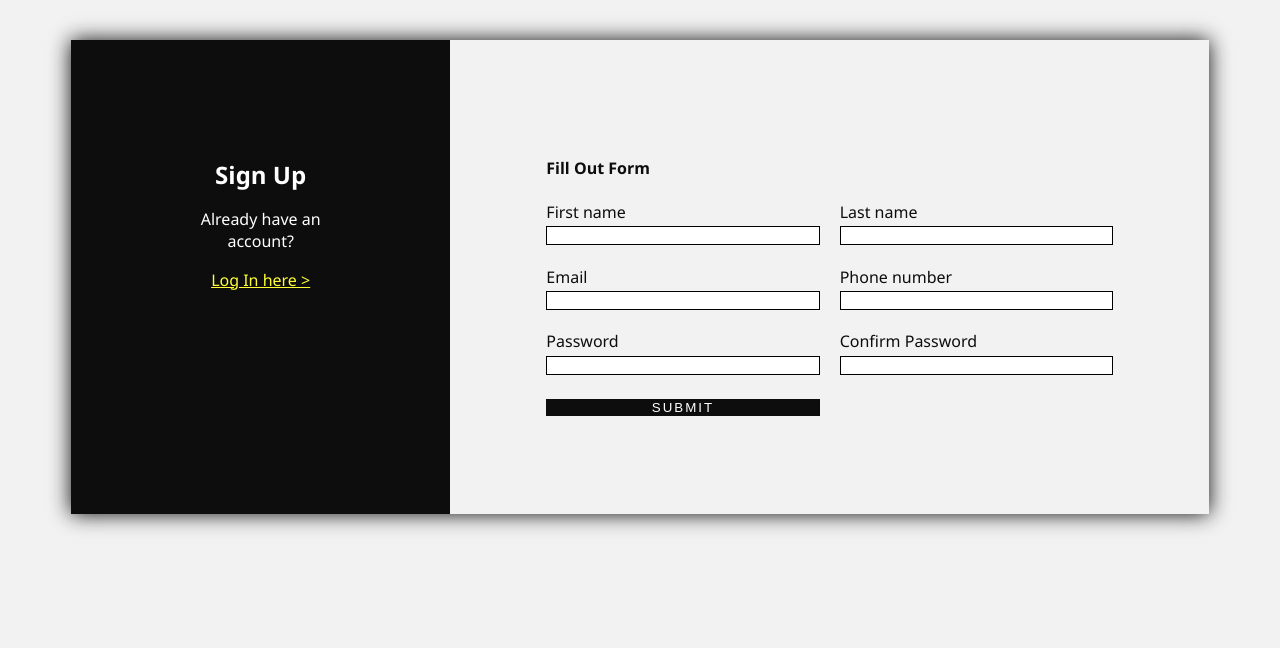
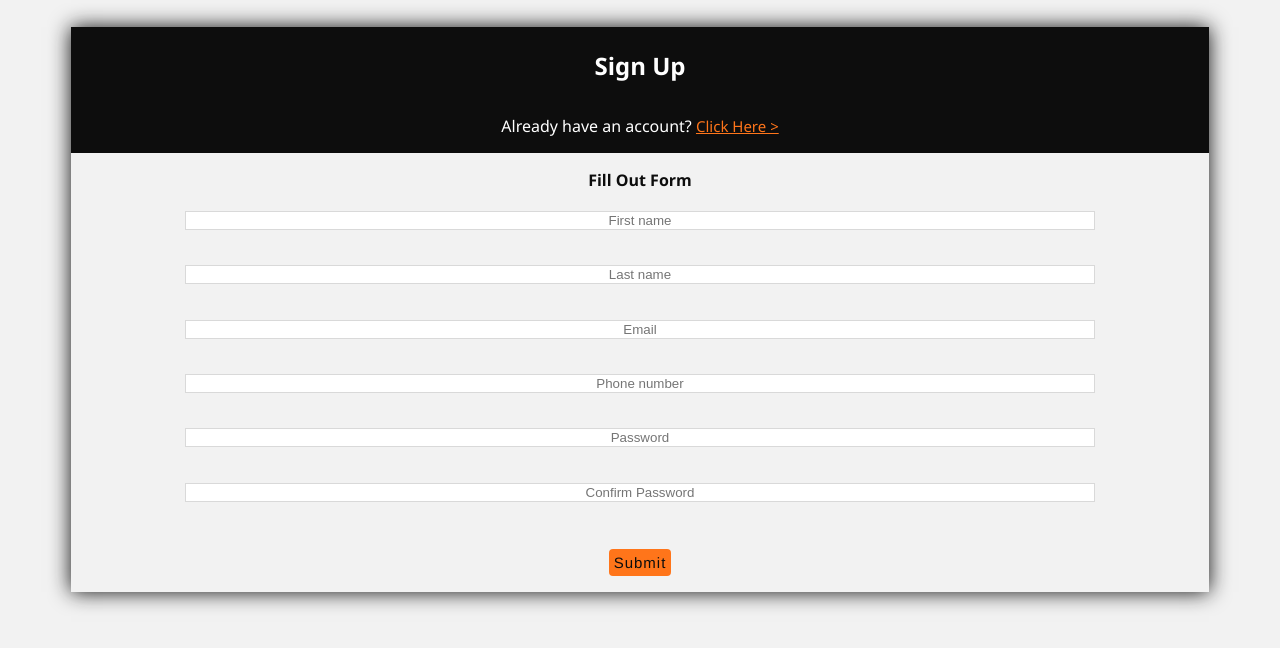
Before and after one commit to cjohansen96/APPGRUPPE2, a PHP site: page /registration.php in a window 1280 px wide. Shown: the top 648 px of the page. Run offline with PHP 8.4, Linux system fonts and the light colour scheme.

Commit message:
Ferdig med regsiden
mangler bare logo og js til thomas

```diff
--- a/css/style_registration.css
+++ b/css/style_registration.css
@@ -9,7 +9,7 @@ body{
 	color:#0d0d0d;
 	line-height: 1.4;
 	font-family: 'Segoe UI',Geneva,Verdana,sans-serif;
-	padding: 1em;
+	padding: 3px;
 
 }
 
@@ -33,29 +33,35 @@ body{
 }
 
 .grid > * {
-	padding: 1em;
+	padding:0px;
 }
 
 .section-1{
 	background:#0d0d0d;
 	color:#ffffff;
+
 }
-.section-1 h1, .section-1 p{
+.section-1 h1,.section-2 h4{
 	text-align: center;
-	margin:0 0 1rem 0;
+	margin:0px;
+
+}
+.section-1 p{
+	padding: 1em;
+	text-align: center;
+}
+a {
+	color: #ff751a;
+	font-size: 15px;
+
+}
+a:visited{
+	color: #ff751a;
 }
 
+a:hover {
+	color:#e65c00;
 
-.logIn-link {
-	text-align: center;
-
-}
-.logIn-link a {
-	color:#ffff33;
-
-}
-.logIn-link a:hover {
-    color: #b3b300;
 }
 
 
@@ -63,65 +69,45 @@ body{
 
 .section-2 form{
 	display: grid;
-	grid-template-columns: 1fr 1fr;
-	grid-gap:20px;
+	grid-template-columns: 1fr;
+	grid-column:1 / 2;
+	text-align: center;
+
+
 }
-.section-2 label{
-	display:block;
-}
-.section-2 form p{
-	margin:0;
-}
-.section-2 form .btn{
-	grid-column: 1 / 2;
+.section-2 form p input{
+	text-align: center;
+	color:black;
+
+
 }
 
-.section-2 form button, .section-2 form input{
-	width: 100%;
-	border:1px solid black;
+.section-2 form input{
+	width: 80%;
+	border:1px solid #d9d9d9;
 
 }
-.section-2 form button{
-	background:#0d0d0d;
-	color:#ffffff;
+.btn button{
+	background:#ff751a;
+	color:#0d0d0d;
 	border:0;
-	text-transform: uppercase;
-	letter-spacing: 2px;
+	padding:5px;
+	font-family: "Helvetica";
+	font-size: 15px;
+	border-radius: 4px;
+	letter-spacing: 1px;
+	margin: 1em 0 0 0;
 }
 
-.section-2 form button:hover,.section-2 form button:focus{
-	outline: 2px solid yellow;
-	color:#ffff33;
-	transition: outline,color 3s ease-out;
+.section-2 form button:hover{
+	background:#e65c00;
+
 }
 
 
-/* Stort vindu */
+/* minste mobil */
 
-@media(min-width:770px){
-
-
-	.grid{
-		display:grid;
-		grid-template-columns:1fr 2fr;
-	}
-	.container{
-	margin-left:auto;
-	margin-right:auto;
-	padding:1em;
-
-
-}
-	.grid > * {
-		padding:6em;
-	}
-	.section-2 form .btn{
-	grid-column: 1/2;
-}
-
-
-}
-@media(max-width:386px){
+@media(max-width:430px){
 
 
 
@@ -144,3 +130,12 @@ body{
 }
 
 }
+
+
+
+/* Stort vindu */
+
+@media(min-width:745px){
+
+
+}
--- a/registration.php
+++ b/registration.php
@@ -14,47 +14,41 @@
 
 		<div class="grid">
 
+
 			<section class="section-1">
+
 				<div class="brand">
 					<img src="#" alt="">
 				</div>
 				<h1>Sign Up</h1>
-				<p>Already have an account?</p>
-				<div class="logIn-link">
-					<a href="">Log In here ></a>
-				</div>
+				<p>Already have an account? <a href="index.php">Click Here ></a></p>
 			</section>
 
 			<section class="section-2">
 				<h4>Fill Out Form</h4>
 				<form action="includes/registration.inc.php" method="post">
 					<p>
-						<label>First name</label>
-						<input type="text" name="name">
+						<input type="text" name="name" placeholder="First name">
 					</p>
 					<p>
-						<label>Last name</label>
-						<input type="text" name="lname">
+						<input type="text" name="lname" placeholder="Last name">
 					</p>
 					<p>
-						<label>Email</label>
-						<input type="text" name="mail">
+						<input type="text" name="mail" placeholder="Email">
 					</p>
 					<p>
-						<label>Phone number</label>
-						<input type="text" name="tlf">
+						<input type="text" name="tlf" placeholder="Phone number">
 					</p>
 					<p>
-						<label>Password</label>
-						<input type="password" name="pwd">
+						<input type="password" name="pwd" placeholder="Password">
 					</p>
 					<p>
-						<label>Confirm Password</label>
-						<input type="password" name="pwd-repeat">
+						<input type="password" name="pwd-repeat" placeholder="Confirm Password">
 					</p>
 
 					<p class="btn">
 						<button type="submit" name="reg-submit">Submit</button>
+
 					</p>
 				</form>
 			</section>
```
